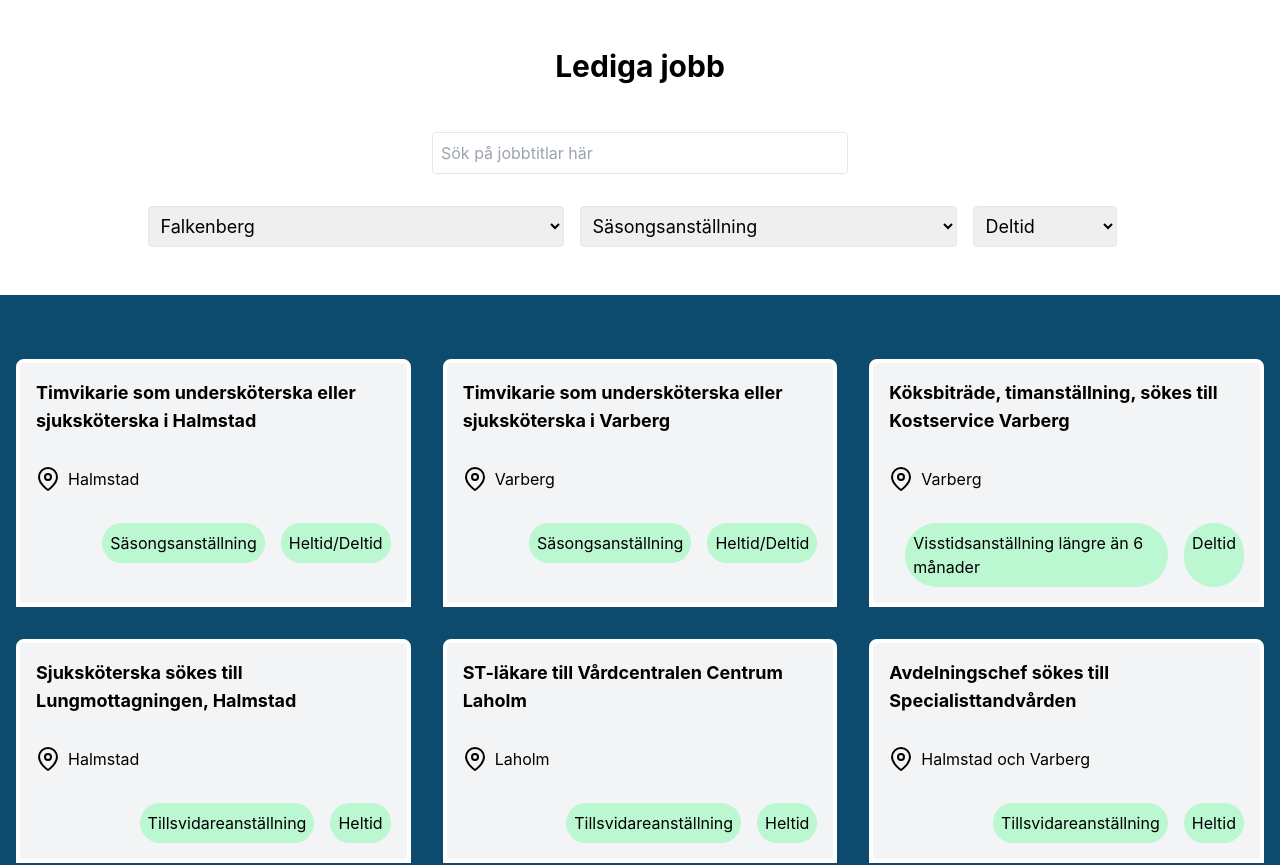
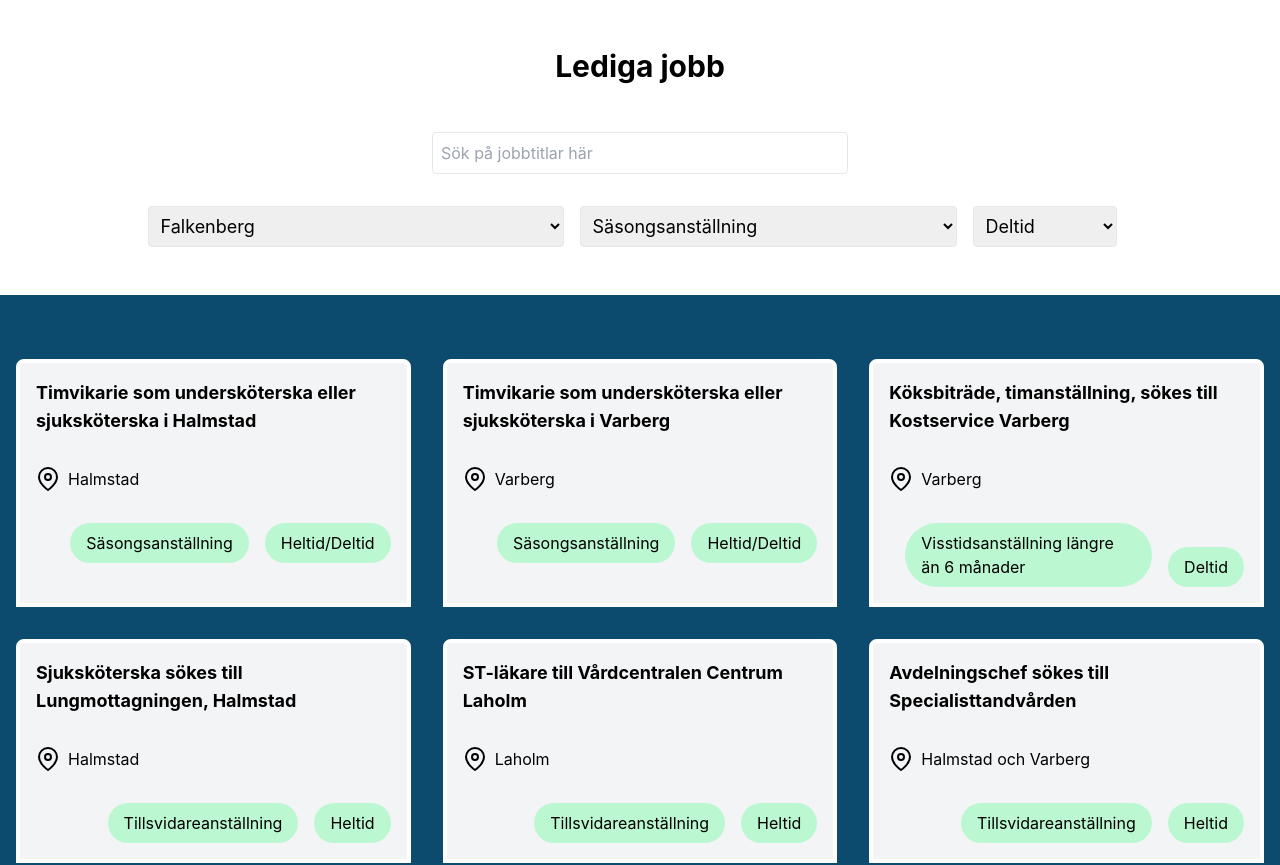
Before and after one commit to viktor-sarge/varbi, a React (Create React App) app: page / in a window 1280 px wide. Shown: the top 865 px of the page. Built offline with nearby package versions, Linux system fonts and the light colour scheme.

Commit message:
fix(card): 💄 Improve label design on cards
Förbättrat hur labels presenteras på korten

```diff
--- a/src/components/card/card.component.jsx
+++ b/src/components/card/card.component.jsx
@@ -11,9 +11,15 @@ const Card = (props) => {
 				<Pin className="mr-2" />
 				{props.data.town}
 			</div>
-			<div className="flex justify-end mt-8">
-				<Label content={props.data.type} background="bg-green-200" />
-				<Label content={props.data.hours} background="bg-green-200" />
+			<div className="flex flex-col items-end xl:flex-row justify-end mt-8">
+				<Label
+					content={props.data.type}
+					classes="bg-green-200 mt-4 xl:mt-0"
+				/>
+				<Label
+					content={props.data.hours}
+					classes="bg-green-200 mt-4 xl:mt-0"
+				/>
 			</div>
 		</div>
 	);
--- a/src/components/label/label.component.jsx
+++ b/src/components/label/label.component.jsx
@@ -1,6 +1,8 @@
-const Label = ({ content, background }) => {
+const Label = ({ content, classes }) => {
 	return (
-		<span className={`ml-4 rounded-full p-2 ${background}`}>{content}</span>
+		<span className={`ml-4 rounded-full py-2 px-4 w-fit ${classes}`}>
+			{content}
+		</span>
 	);
 };
 
```
